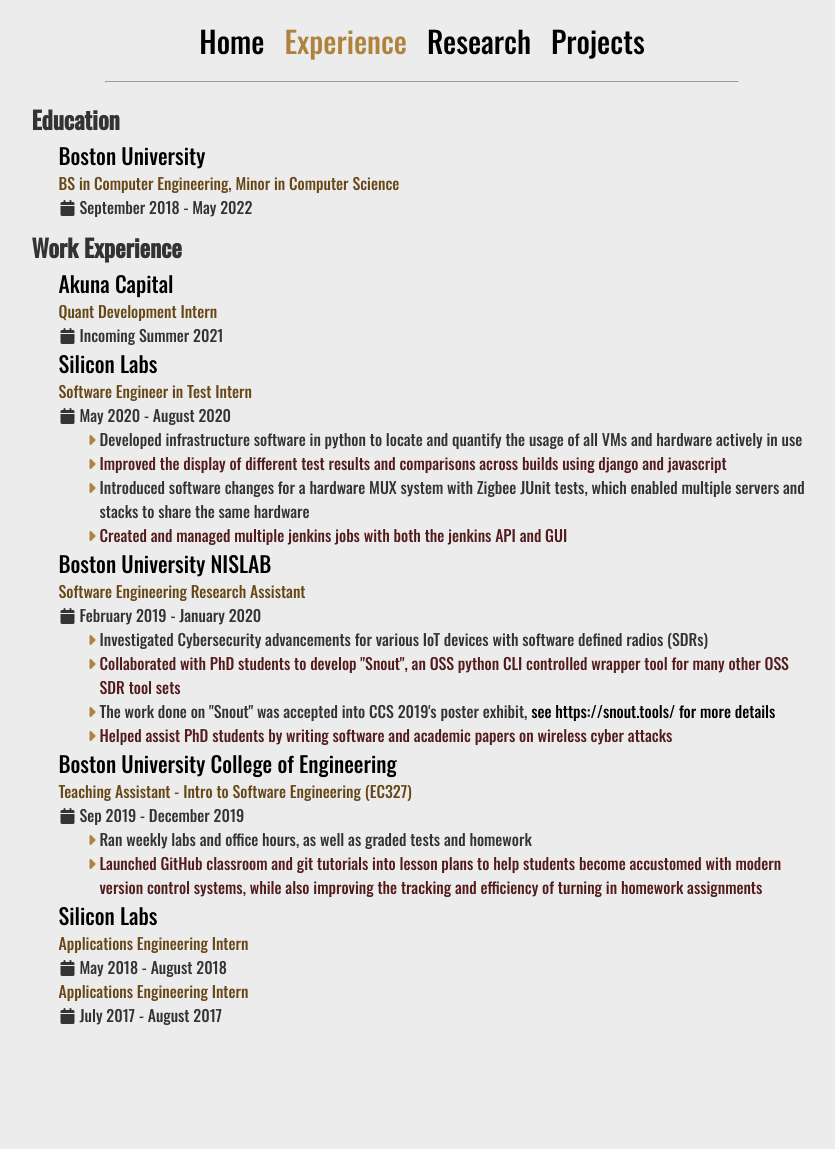
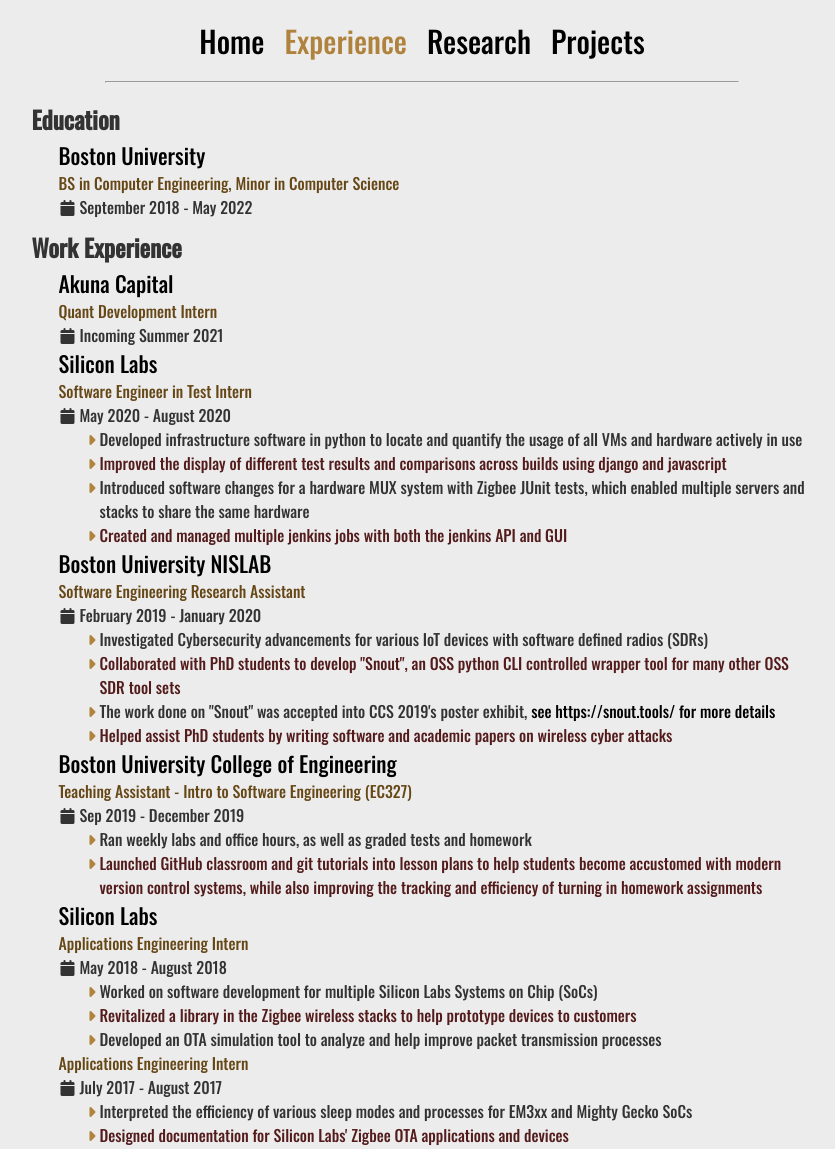
Before and after one commit to jkulskis/jkulskis.github.io, a Jekyll site: the page built from experience.html, in a window 1280 px wide. Shown: the whole page, without its empty margins (218-1053 px from the left). Built offline with Jekyll 4.4.1, drawn with Linux system fonts in a browser that asks for light colours; nearby versions of some CDN libraries; before the commit the page ends 1029 px from its top, so only the background shows below that.

Commit message:
re-added earlier exp

```diff
--- a/experience.html
+++ b/experience.html
@@ -115,8 +115,25 @@
           </div>
           <div class="li-title">Applications Engineering Intern</div>
           <div class="date">May 2018 - August 2018</div>
+          <ul>
+            <li>Worked on software development for multiple Silicon Labs Systems on Chip (SoCs)</li>
+            <li>
+              Revitalized a library in the Zigbee wireless stacks to help prototype devices to customers
+            </li>
+            <li>
+              Developed an OTA simulation tool to analyze and help improve packet transmission processes
+            </li>
+          </ul>
           <div class="li-title">Applications Engineering Intern</div>
           <div class="date">July 2017 - August 2017</div>
+          <ul>
+            <li>
+              Interpreted the efficiency of various sleep modes and processes for EM3xx and Mighty Gecko SoCs
+            </li>
+            <li>
+              Designed documentation for Silicon Labs' Zigbee OTA applications and devices
+            </li>
+          </ul>
         </div>
       </div>
       <span class="empty" style="display: none;" id="workEmptySpan">&nbsp;</span>
```
